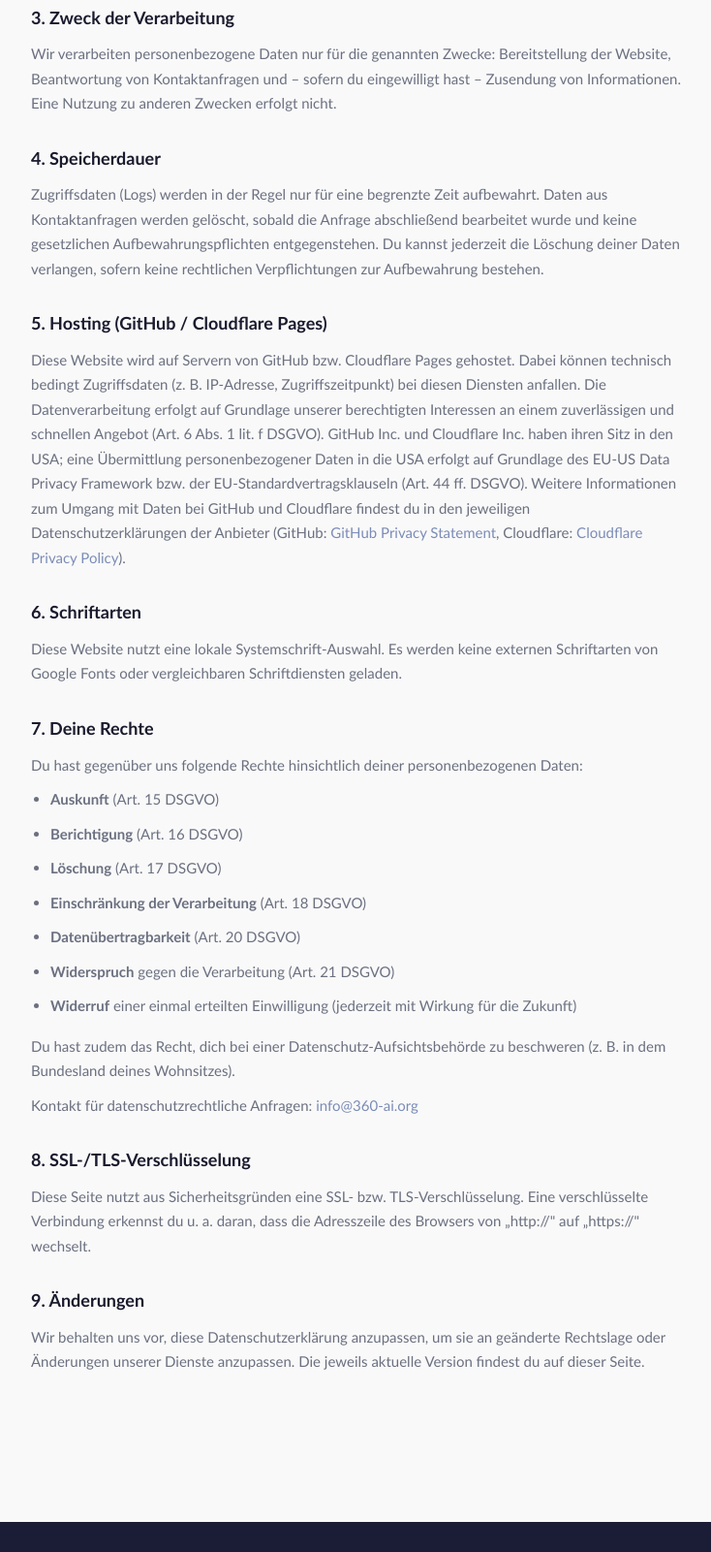
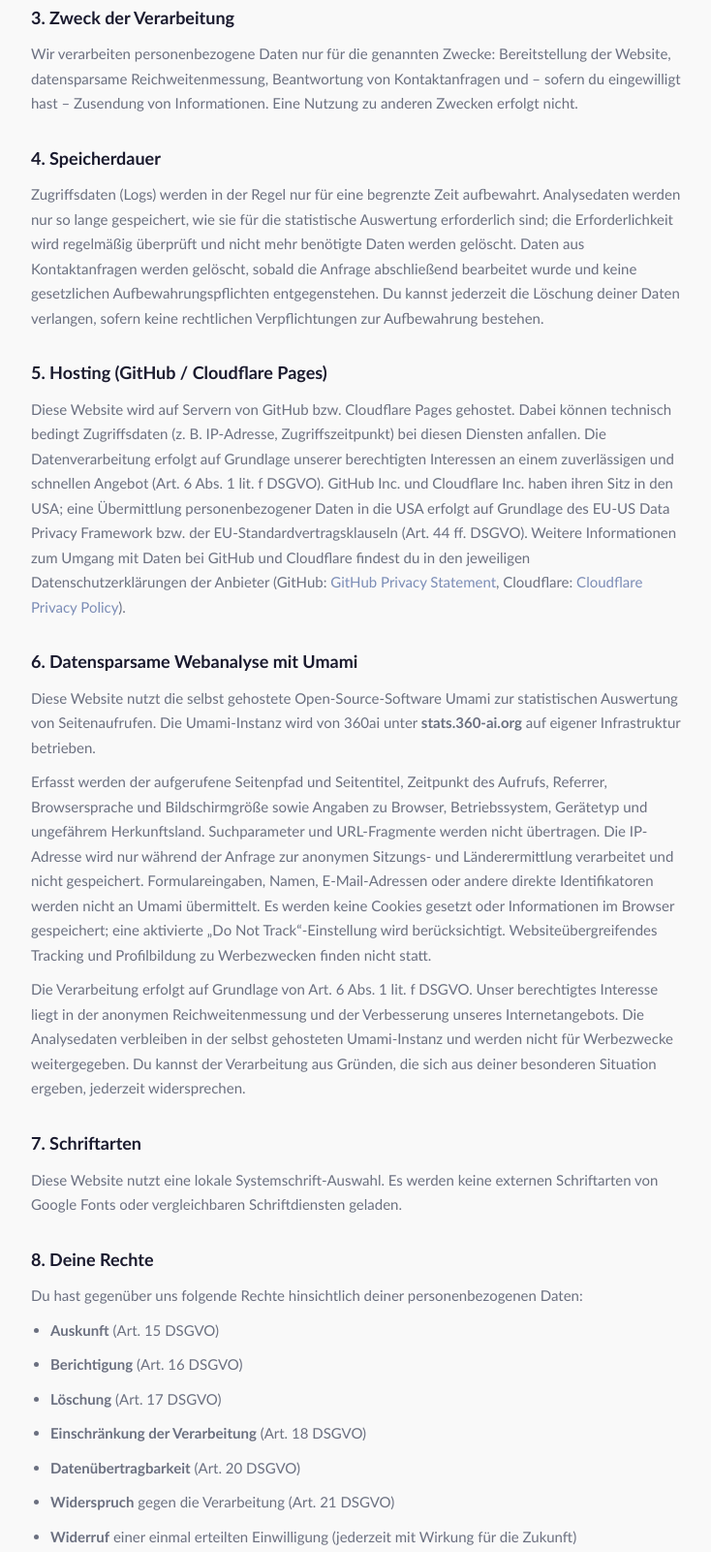
Before and after one commit to 360-ai/360ai, a plain HTML site: page Produkte/360ai-website/datenschutz.html in a window 1280 px wide. Shown: the part 736-2337 px from the top of the page at 97% size, without its empty margins (272-1006 px from the left). Drawn offline with Linux system fonts and the light colour scheme.

Commit message:
Umami-Tracking datensparsam anbinden

```diff
--- a/Produkte/360ai-website/datenschutz.html
+++ b/Produkte/360ai-website/datenschutz.html
@@ -87,7 +87,7 @@
   <main>
     <div class="container">
       <h1>Datenschutzerklärung</h1>
-      <p>Stand: Juni 2026</p>
+      <p>Stand: August 2026</p>
 
       <div class="legal-block">
         <h2>1. Verantwortliche Stelle</h2>
@@ -109,14 +109,14 @@
       <div class="legal-block">
         <h2>3. Zweck der Verarbeitung</h2>
         <p>
-          Wir verarbeiten personenbezogene Daten nur für die genannten Zwecke: Bereitstellung der Website, Beantwortung von Kontaktanfragen und – sofern du eingewilligt hast – Zusendung von Informationen. Eine Nutzung zu anderen Zwecken erfolgt nicht.
+          Wir verarbeiten personenbezogene Daten nur für die genannten Zwecke: Bereitstellung der Website, datensparsame Reichweitenmessung, Beantwortung von Kontaktanfragen und – sofern du eingewilligt hast – Zusendung von Informationen. Eine Nutzung zu anderen Zwecken erfolgt nicht.
         </p>
       </div>
 
       <div class="legal-block">
         <h2>4. Speicherdauer</h2>
         <p>
-          Zugriffsdaten (Logs) werden in der Regel nur für eine begrenzte Zeit aufbewahrt. Daten aus Kontaktanfragen werden gelöscht, sobald die Anfrage abschließend bearbeitet wurde und keine gesetzlichen Aufbewahrungspflichten entgegenstehen. Du kannst jederzeit die Löschung deiner Daten verlangen, sofern keine rechtlichen Verpflichtungen zur Aufbewahrung bestehen.
+          Zugriffsdaten (Logs) werden in der Regel nur für eine begrenzte Zeit aufbewahrt. Analysedaten werden nur so lange gespeichert, wie sie für die statistische Auswertung erforderlich sind; die Erforderlichkeit wird regelmäßig überprüft und nicht mehr benötigte Daten werden gelöscht. Daten aus Kontaktanfragen werden gelöscht, sobald die Anfrage abschließend bearbeitet wurde und keine gesetzlichen Aufbewahrungspflichten entgegenstehen. Du kannst jederzeit die Löschung deiner Daten verlangen, sofern keine rechtlichen Verpflichtungen zur Aufbewahrung bestehen.
         </p>
       </div>
 
@@ -128,14 +128,27 @@
       </div>
 
       <div class="legal-block">
-        <h2>6. Schriftarten</h2>
+        <h2>6. Datensparsame Webanalyse mit Umami</h2>
+        <p>
+          Diese Website nutzt die selbst gehostete Open-Source-Software Umami zur statistischen Auswertung von Seitenaufrufen. Die Umami-Instanz wird von 360ai unter <strong>stats.360-ai.org</strong> auf eigener Infrastruktur betrieben.
+        </p>
+        <p>
+          Erfasst werden der aufgerufene Seitenpfad und Seitentitel, Zeitpunkt des Aufrufs, Referrer, Browsersprache und Bildschirmgröße sowie Angaben zu Browser, Betriebssystem, Gerätetyp und ungefährem Herkunftsland. Suchparameter und URL-Fragmente werden nicht übertragen. Die IP-Adresse wird nur während der Anfrage zur anonymen Sitzungs- und Länderermittlung verarbeitet und nicht gespeichert. Formulareingaben, Namen, E-Mail-Adressen oder andere direkte Identifikatoren werden nicht an Umami übermittelt. Es werden keine Cookies gesetzt oder Informationen im Browser gespeichert; eine aktivierte „Do Not Track“-Einstellung wird berücksichtigt. Websiteübergreifendes Tracking und Profilbildung zu Werbezwecken finden nicht statt.
+        </p>
+        <p>
+          Die Verarbeitung erfolgt auf Grundlage von Art. 6 Abs. 1 lit. f DSGVO. Unser berechtigtes Interesse liegt in der anonymen Reichweitenmessung und der Verbesserung unseres Internetangebots. Die Analysedaten verbleiben in der selbst gehosteten Umami-Instanz und werden nicht für Werbezwecke weitergegeben. Du kannst der Verarbeitung aus Gründen, die sich aus deiner besonderen Situation ergeben, jederzeit widersprechen.
+        </p>
+      </div>
+
+      <div class="legal-block">
+        <h2>7. Schriftarten</h2>
         <p>
           Diese Website nutzt eine lokale Systemschrift-Auswahl. Es werden keine externen Schriftarten von Google Fonts oder vergleichbaren Schriftdiensten geladen.
         </p>
       </div>
 
       <div class="legal-block">
-        <h2>7. Deine Rechte</h2>
+        <h2>8. Deine Rechte</h2>
         <p>Du hast gegenüber uns folgende Rechte hinsichtlich deiner personenbezogenen Daten:</p>
         <ul>
           <li><strong>Auskunft</strong> (Art. 15 DSGVO)</li>
@@ -155,14 +168,14 @@
       </div>
 
       <div class="legal-block">
-        <h2>8. SSL-/TLS-Verschlüsselung</h2>
+        <h2>9. SSL-/TLS-Verschlüsselung</h2>
         <p>
           Diese Seite nutzt aus Sicherheitsgründen eine SSL- bzw. TLS-Verschlüsselung. Eine verschlüsselte Verbindung erkennst du u. a. daran, dass die Adresszeile des Browsers von „http://" auf „https://" wechselt.
         </p>
       </div>
 
       <div class="legal-block">
-        <h2>9. Änderungen</h2>
+        <h2>10. Änderungen</h2>
         <p>
           Wir behalten uns vor, diese Datenschutzerklärung anzupassen, um sie an geänderte Rechtslage oder Änderungen unserer Dienste anzupassen. Die jeweils aktuelle Version findest du auf dieser Seite.
         </p>
```
Also changed, not shown: Produkte/360ai-website/index.html (+9 -0 lines).
